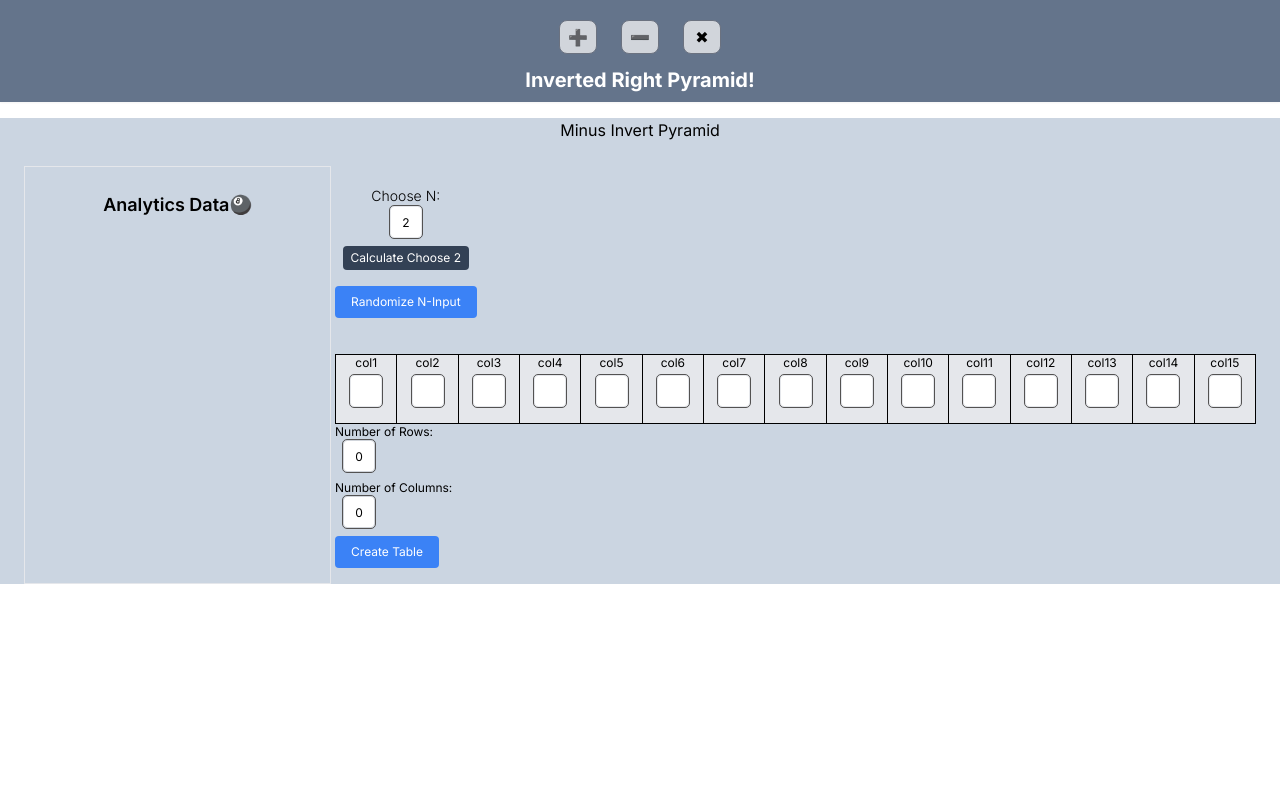
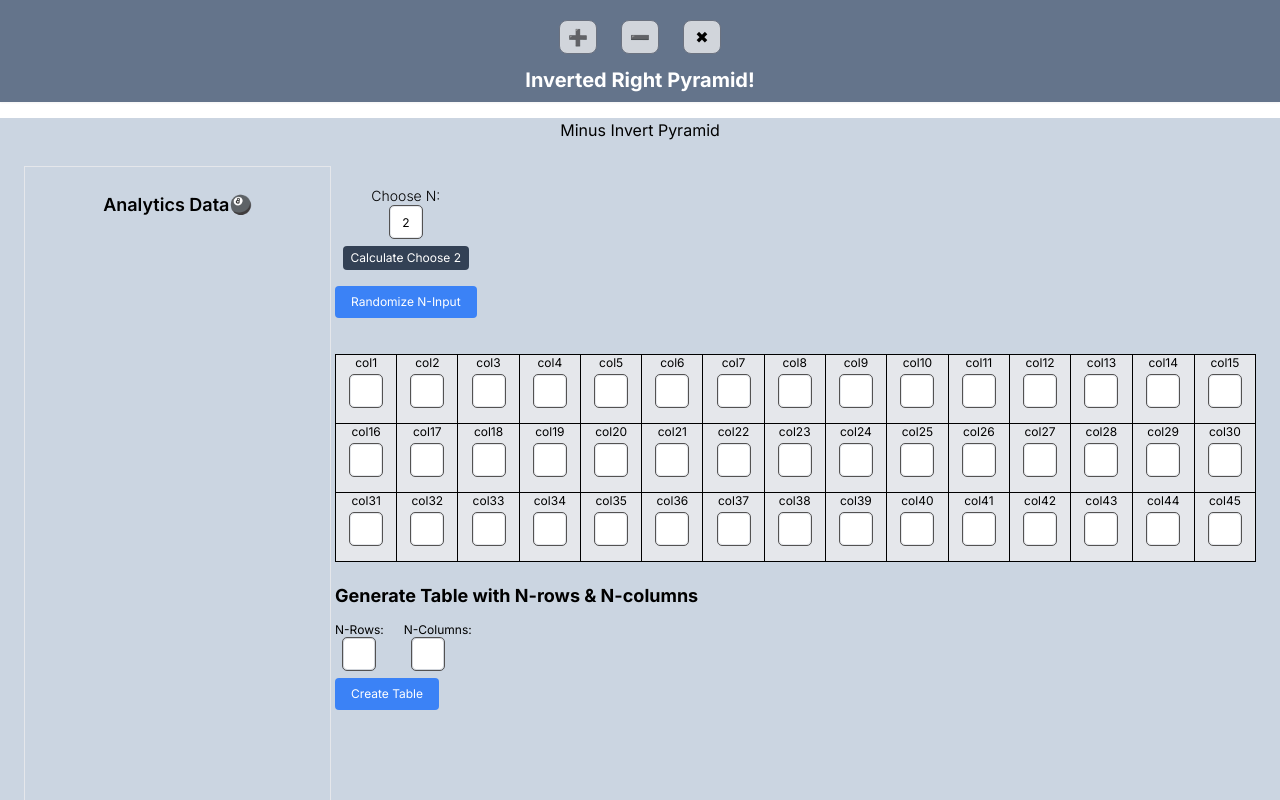
Before and after one commit to rdghostmann/transverse, a Next.js app: page /minuscombinatorics in a window 1280 px wide. Shown: the top 800 px of the page. Built offline with nearby package versions, Linux system fonts and the light colour scheme.

Commit message:
Added Vitals

```diff
--- a/components/MinusPairedCombinatorics.jsx
+++ b/components/MinusPairedCombinatorics.jsx
@@ -9,9 +9,10 @@ const MinusPairedCombinatorics = () => {
   const [userNumbers, setUserNumbers] = useState(Array(15).fill('')); // State for user input numbers
   const [chooseN, setChooseN] = useState(2); // State for "choose n"
 
-  const [rows, setRows] = useState(0);
-  const [columns, setColumns] = useState(0);
+  const [rows, setRows] = useState();
+  const [columns, setColumns] = useState();
   const [tableData, setTableData] = useState([]);
+
 
   const createTable = () => {
     const newTableData = Array.from({ length: rows }, () =>
@@ -19,6 +20,18 @@ const MinusPairedCombinatorics = () => {
     );
     setTableData(newTableData);
   };
+
+  // Function to calculate row sums and add the extra column
+  const getRowSum = (rowIndex) => {
+    const rowValues = Array.from({ length: columns }).map((_, colIndex) => {
+      const modResultIndex = colIndex * rows + rowIndex;
+      return modResults[modResultIndex] !== undefined
+        ? parseInt(modResults[modResultIndex], 10)
+        : 0;
+    });
+    return rowValues.reduce((acc, val) => acc + val, 0); // Sum of the row
+  };
+
 
   // Function to shuffle the userNumbers array
   const handleRandomize = () => {
@@ -38,20 +51,19 @@ const MinusPairedCombinatorics = () => {
   // Function to calculate the "choose n" sums and return modulus 90
   const calculateChooseN = (n) => {
     const numbers = userNumbers.map(num => parseInt(num)).filter(num => !isNaN(num));
-
     let results = [];
 
     const combinations = (arr, n, start = 0, currentCombo = []) => {
       if (currentCombo.length === n) {
-        const product = currentCombo.reduce((acc, val) => acc * val, 1);
-        results.push(product % 90);
+        const subtraction = currentCombo.reduce((acc, val) => acc - val, currentCombo[0] * 2);
+        results.push(((subtraction % 90) + 90) % 90); // Ensure non-negative modulus
         return;
       }
-
       for (let i = start; i < arr.length; i++) {
         combinations(arr, n, i + 1, [...currentCombo, arr[i]]);
       }
     };
+
 
     combinations(numbers, n);
     return results;
@@ -162,7 +174,7 @@ const MinusPairedCombinatorics = () => {
               </div>
               <table className="w-full h-fit border border-black border-collapse text-center text-sm">
                 <thead>
-                  {Array.from({ length: 1 }).map((_, rowIndex) => (
+                  {Array.from({ length: 3 }).map((_, rowIndex) => (
                     <tr key={rowIndex} className="bg-gray-200">
                       {Array.from({ length: 15 }).map((_, colIndex) => {
                         const index = rowIndex * 15 + colIndex;
@@ -202,10 +214,12 @@ const MinusPairedCombinatorics = () => {
                   ))}
                 </tbody>
               </table>
-              <div>
+              <div className="mt-5 h-screen">
                 <div className="mb-4">
+                  <p className="font-bold text-lg">Generate Table with N-rows & N-columns</p>
+                  <div className="mt-3 flex space-x-5">
                     <label className="block mb-2">
-                    Number of Rows:
+                      N-Rows:
                       <input
                         type="number"
                         value={rows}
@@ -215,7 +229,7 @@ const MinusPairedCombinatorics = () => {
                       />
                     </label>
                     <label className="block mb-2">
-                    Number of Columns:
+                      N-Columns:
                       <input
                         type="number"
                         value={columns}
@@ -224,6 +238,7 @@ const MinusPairedCombinatorics = () => {
                         min="0"
                       />
                     </label>
+                  </div>
                   <button
                     onClick={createTable}
                     className="bg-blue-500 text-white px-4 py-2 rounded"
@@ -237,24 +252,27 @@ const MinusPairedCombinatorics = () => {
                     <tbody>
                       {Array.from({ length: rows }).map((_, rowIndex) => (
                         <tr key={rowIndex}>
+                          {/* Render existing table cells */}
                           {Array.from({ length: columns }).map((_, colIndex) => {
                             const modResultIndex = colIndex * rows + rowIndex;
                             return (
-                              <td
-                                key={colIndex}
-                                className ="border border-gray-500 p-2"
-                              >
+                              <td key={colIndex} className="border border-gray-500 p-2">
                                 {modResults[modResultIndex] !== undefined
                                   ? modResults[modResultIndex]
                                   : ""}
                               </td>
                             );
                           })}
+                          {/* Extra column for row sum */}
+                          <td className="border border-gray-500 font-bold bg-gray-200">
+                            {getRowSum(rowIndex)}
+                          </td>
                         </tr>
                       ))}
                     </tbody>
                   </table>
                 )}
+
               </div>
             </div>
           </div>
--- a/components/ProductPairedCombinatorics.jsx
+++ b/components/ProductPairedCombinatorics.jsx
@@ -2,16 +2,17 @@
 import targetPairs from "@/lib/targetPair";
 import React, { useRef, useState } from "react";
 
-const ProductPairedCombinatorics = () => {
+const MinusPairedCombinatorics = () => {
   const tbl = useRef(null);
   const [analyticsData, setAnalyticsData] = useState([]);
   const [modResults, setModResults] = useState([]);
   const [userNumbers, setUserNumbers] = useState(Array(15).fill('')); // State for user input numbers
   const [chooseN, setChooseN] = useState(2); // State for "choose n"
 
-  const [rows, setRows] = useState(0);
-  const [columns, setColumns] = useState(0);
+  const [rows, setRows] = useState();
+  const [columns, setColumns] = useState();
   const [tableData, setTableData] = useState([]);
+
 
   const createTable = () => {
     const newTableData = Array.from({ length: rows }, () =>
@@ -19,6 +20,18 @@ const ProductPairedCombinatorics = () => {
     );
     setTableData(newTableData);
   };
+
+  // Function to calculate row sums and add the extra column
+  const getRowSum = (rowIndex) => {
+    const rowValues = Array.from({ length: columns }).map((_, colIndex) => {
+      const modResultIndex = colIndex * rows + rowIndex;
+      return modResults[modResultIndex] !== undefined
+        ? parseInt(modResults[modResultIndex], 10)
+        : 0;
+    });
+    return rowValues.reduce((acc, val) => acc + val, 0); // Sum of the row
+  };
+
 
   // Function to shuffle the userNumbers array
   const handleRandomize = () => {
@@ -38,7 +51,6 @@ const ProductPairedCombinatorics = () => {
   // Function to calculate the "choose n" sums and return modulus 90
   const calculateChooseN = (n) => {
     const numbers = userNumbers.map(num => parseInt(num)).filter(num => !isNaN(num));
-
     let results = [];
 
     const combinations = (arr, n, start = 0, currentCombo = []) => {
@@ -47,7 +59,6 @@ const ProductPairedCombinatorics = () => {
         results.push(product % 90);
         return;
       }
-
       for (let i = start; i < arr.length; i++) {
         combinations(arr, n, i + 1, [...currentCombo, arr[i]]);
       }
@@ -56,6 +67,7 @@ const ProductPairedCombinatorics = () => {
     combinations(numbers, n);
     return results;
   };
+
 
   // Handle calculation and store the mod results
   const handleCalculate = () => {
@@ -162,7 +174,7 @@ const ProductPairedCombinatorics = () => {
               </div>
               <table className="w-full h-fit border border-black border-collapse text-center text-sm">
                 <thead>
-                  {Array.from({ length: 1 }).map((_, rowIndex) => (
+                  {Array.from({ length: 3 }).map((_, rowIndex) => (
                     <tr key={rowIndex} className="bg-gray-200">
                       {Array.from({ length: 15 }).map((_, colIndex) => {
                         const index = rowIndex * 15 + colIndex;
@@ -202,10 +214,12 @@ const ProductPairedCombinatorics = () => {
                   ))}
                 </tbody>
               </table>
-              <div>
+              <div className="mt-5 h-screen">
                 <div className="mb-4">
+                  <p className="font-bold text-lg">Generate Table with N-rows & N-columns</p>
+                  <div className="mt-3 flex space-x-5">
                     <label className="block mb-2">
-                    Number of Rows:
+                      N-Rows:
                       <input
                         type="number"
                         value={rows}
@@ -215,7 +229,7 @@ const ProductPairedCombinatorics = () => {
                       />
                     </label>
                     <label className="block mb-2">
-                    Number of Columns:
+                      N-Columns:
                       <input
                         type="number"
                         value={columns}
@@ -224,6 +238,7 @@ const ProductPairedCombinatorics = () => {
                         min="0"
                       />
                     </label>
+                  </div>
                   <button
                     onClick={createTable}
                     className="bg-blue-500 text-white px-4 py-2 rounded"
@@ -237,24 +252,27 @@ const ProductPairedCombinatorics = () => {
                     <tbody>
                       {Array.from({ length: rows }).map((_, rowIndex) => (
                         <tr key={rowIndex}>
+                          {/* Render existing table cells */}
                           {Array.from({ length: columns }).map((_, colIndex) => {
                             const modResultIndex = colIndex * rows + rowIndex;
                             return (
-                              <td
-                                key={colIndex}
-                                className ="border border-gray-500 p-2"
-                              >
+                              <td key={colIndex} className="border border-gray-500 p-2">
                                 {modResults[modResultIndex] !== undefined
                                   ? modResults[modResultIndex]
                                   : ""}
                               </td>
                             );
                           })}
+                          {/* Extra column for row sum */}
+                          <td className="border border-gray-500 font-bold bg-gray-200">
+                            {getRowSum(rowIndex)}
+                          </td>
                         </tr>
                       ))}
                     </tbody>
                   </table>
                 )}
+
               </div>
             </div>
           </div>
@@ -271,4 +289,4 @@ const ProductPairedCombinatorics = () => {
   );
 };
 
-export default ProductPairedCombinatorics;
+export default MinusPairedCombinatorics;
```
Lines whose indentation alone changed are shown as unchanged.
